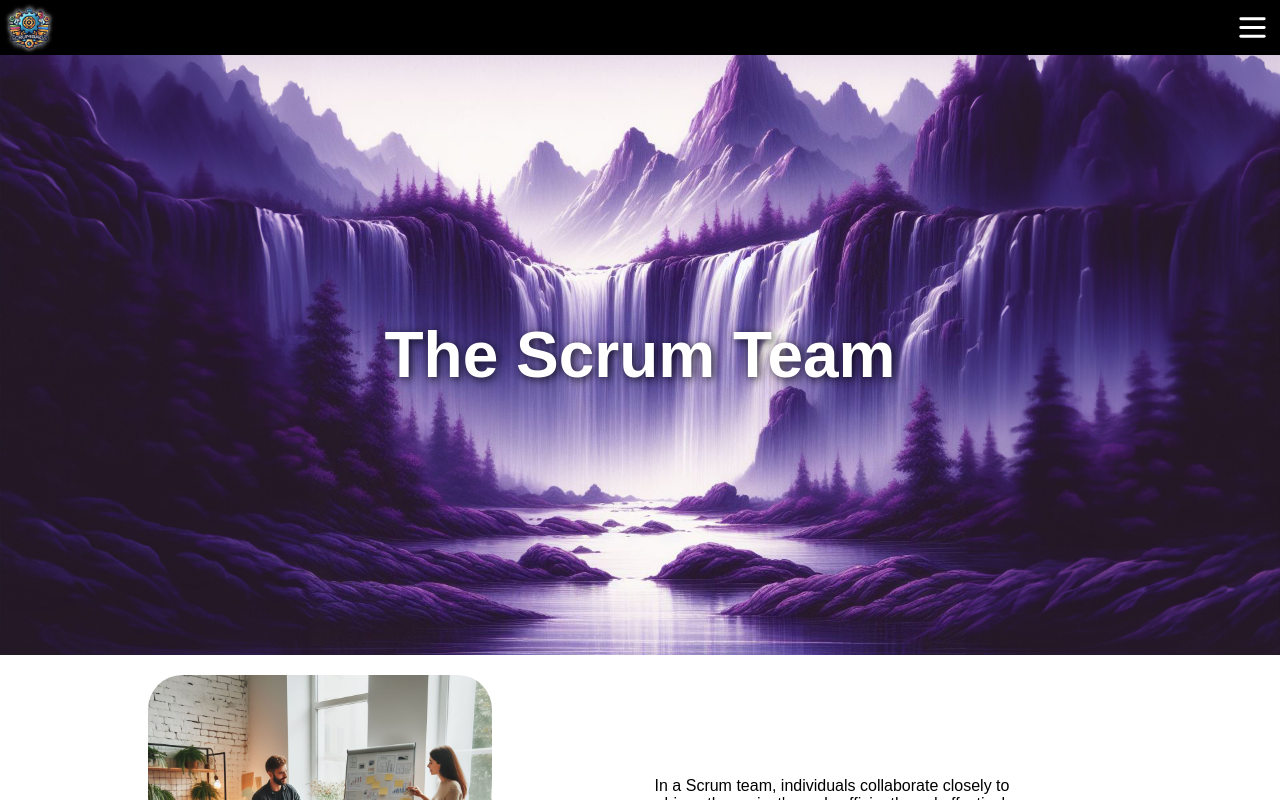
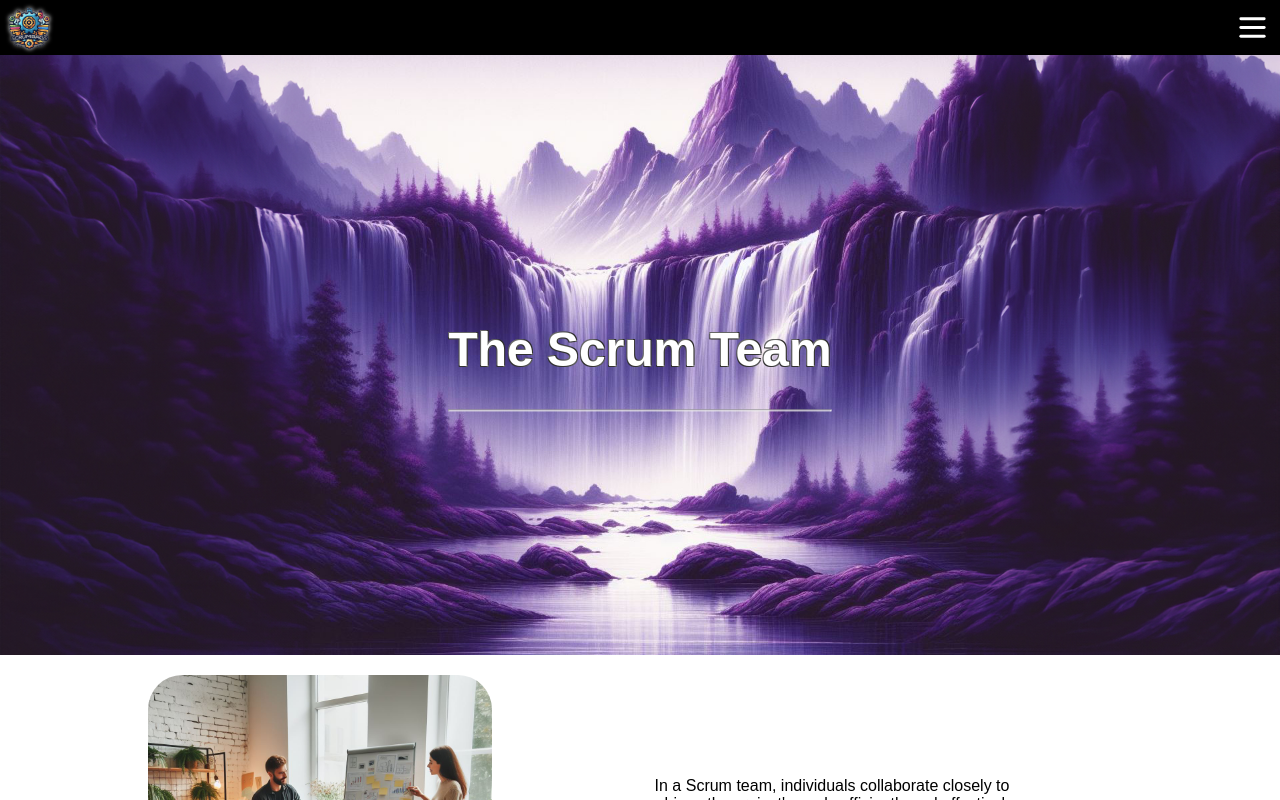
Before and after one commit to Memai2023/scrum-guide, a React (Vite) app: page /scrum-team in a window 1280 px wide. Shown: the top 800 px of the page. Built offline with nearby package versions, Linux system fonts and the light colour scheme; a web font is replaced by a local one.

Commit message:
test on every hero-pages

```diff
--- a/src/Components/Essence/HeroImage/index.jsx
+++ b/src/Components/Essence/HeroImage/index.jsx
@@ -1,15 +1,27 @@
-import React from 'react';
+import { useEffect, useState } from 'react';
 import styles from './HeroImage.module.css';
+import { Essence } from '../../../data/data';
 
-const HeroImage = () => {
+const HomeImage = () => {
+    const [loaded, setLoaded] = useState(false);
+
+    useEffect(() => {
+        const img = new Image();
+        img.onload = () => {
+            setLoaded(true);
+        };
+        img.src = Essence.heroImgSource;
+    }, []);
+
     return (
-        <div className={styles.hero}>
-            <img src='/Images/greenstrokes.jpg' alt="green picture" className={styles.image} />
-            <div className={styles.overlay}>
-                <h1 className={styles.text}>The Essence of Scrum</h1>
+        <div className={styles.heroContainer}>
+            <div className={`${styles.background} ${loaded ? styles.show : ''}`} style={{ backgroundImage: `url(${Essence.heroImgSource})` }}></div>
+            <div className={`${styles.content} ${loaded ? styles.show : ''}`}>
+                <h1 className={styles.header}>{Essence.heroTitle}</h1>
+                <hr className={styles.heroLine}></hr>
             </div>
         </div>
     );
 };
 
-export default HeroImage;
+export default HomeImage;
--- a/src/Components/ScrumTeam/Hero/Hero.module.css
+++ /dev/null
@@ -1,48 +0,0 @@
-.heroContainer {
-  height: 75vh;
-  width: 100%;
-  margin: 0;
-  padding: 0;
-  background-size: cover;
-  background-position: center;
-  display: flex;
-  justify-content: center;
-  align-items: center;
-  color: white;
-  text-shadow: 0px 0px 8px rgba(0, 0, 0, 0.8);
-  font-size: 3rem;
-  text-align: center;
- }
-
-
- .heroContainer h1 {
-  width: 100%;
-  text-align: center;
-  margin: 0;
-  font-size: 4rem;
-  color: #fff;
-  font-weight: bold;
-  text-shadow: 2px 2px 10px rgba(0, 0, 0, 0.8);
- }
-
-
- h1 {
-  all: unset;
-  width: 100%;
-  text-align: center;
-  font-size: 3rem;
- }
-
-
- @media (max-width: 768px) {
-  .heroContainer {
-      padding: 10px;
-      background-position: center;
-  }
-
-
-  .heroContainer h1 {
-      font-size: 2rem;
-      padding: 0 20px;
-  }
- }
--- a/src/Components/ScrumTeam/DevelopTeam/index.jsx
+++ b/src/Components/ScrumTeam/Hero/ScrumTeam.module.css
@@ -1,29 +1,56 @@
-import styles from './Develop.module.css'
-import {ScrumTeam} from '../../../data/data'
+.heroContainer {
+    background-repeat: no-repeat;
+    background-size: cover;
+    background-position: 50% 50%;
+    color: white;
+    display: flex;
+    flex-direction: column;
+    height: 75vh;
+    width: 100%;
 
-const DevelopTeam = () => {
-    return (
-        <>
-        <main className={styles.wraper}>
-            <div className={styles.wraperScrum}>
-                <div className={styles.headerWraper}>
-                    <h2 className={styles.headerScrum}>The Scrum Master</h2>
-                </div>
-                <div className={styles.textWraper}>
-                    <p className={styles.scrumText}>{ScrumTeam.scrumMasterText}</p>
-                </div>
-            </div>
-            <div className={styles.wraperDevelop}>
-                <div className={styles.developText}>
-                    <h2 className={styles.headerDevelop}>{ScrumTeam.bulletThree}</h2>
-                </div>
-                <div className={styles.textWraper}>
-                    <p className={styles.scrumText}>{ScrumTeam.developmentTeamText}</p>
-                </div>
-            </div>
-        </main>
-        </>
-    )
+    position: relative;
+    overflow: hidden;
+
 }
 
-export default DevelopTeam
+.content {
+    position: absolute;
+    top: 50%;
+    left: 50%;
+    transform: translate(-50%, -50%);
+    z-index: 1;
+    opacity: 0;
+    transition: opacity 0.5s ease-in-out;
+}
+.background {
+    position: absolute;
+    top: 0;
+    left: 0;
+    width: 100%;
+    height: 100%;
+    background-size: cover;
+    background-position: center;
+    opacity: 0;
+    transition: opacity 0.5s ease-in-out;
+}
+
+.show {
+    opacity: 1;
+}
+.header {
+    align-items: center;
+    display: flex;
+    height: auto;
+    flex-grow: 1;
+    font-size: 2.2rem;
+    justify-content: center;
+    text-align: center;
+    text-shadow: -1px -1px 0 #666666, 1px -1px 0 #302f2f, -1px 1px 0 #333333, 1px 1px 0 #5c5c5c;
+    width: 100%;
+}
+
+@media screen and (min-width: 768px) {
+    .header {
+        font-size: 3rem;
+    }
+}
--- a/src/Components/ScrumTeam/Hero/ScrumTeamHero.module.css
+++ /dev/null
@@ -1,44 +0,0 @@
-.heroContainer {
-  height: 75vh;
-  width: 100%;
-  margin: 0;
-  padding: 0;
-  background-size: cover;
-  background-position: center;
-  display: flex;
-  justify-content: center;
-  align-items: center;
-  color: white;
-  text-shadow: 0px 0px 8px rgba(0, 0, 0, 0.8);
-  font-size: 3rem;
-  text-align: center;
-}
-
-.heroContainer h1 {
-  width: 100%;
-  text-align: center;
-  margin: 0;
-  font-size: 4rem;
-  color: #fff;
-  font-weight: bold;
-  text-shadow: 2px 2px 10px rgba(0, 0, 0, 0.8);
-}
-
-h1 {
-  all: unset;
-  width: 100%;
-  text-align: center;
-  font-size: 3rem;
-}
-
-@media (max-width: 768px) {
-  .heroContainer {
-      padding: 10px;
-      background-position: center;
-  }
-
-  .heroContainer h1 {
-      font-size: 2rem;
-      padding: 0 20px;
-  }
-}
--- a/src/Components/ScrumTeam/Hero/index.jsx
+++ b/src/Components/ScrumTeam/Hero/index.jsx
@@ -1,13 +1,27 @@
-import React from "react";
-import { ScrumTeam } from "../../../data/data";
-import styles from "./Hero.module.css";
-
+import { useEffect, useState } from 'react';
+import styles from './ScrumTeam.module.css';
+import { ScrumTeam } from '../../../data/data';
 
 const ScrumHero = () => {
- return (
-   <div className={styles.heroContainer} style={{backgroundImage: `url(${ScrumTeam.heroImgSource})`}}>
-     <h1 className={styles.header}>{ScrumTeam.heroTitle}</h1>
-   </div>
- )
-}
+    const [loaded, setLoaded] = useState(false);
+
+    useEffect(() => {
+        const img = new Image();
+        img.onload = () => {
+            setLoaded(true);
+        };
+        img.src = ScrumTeam.heroImgSource;
+    }, []);
+
+    return (
+        <div className={styles.heroContainer}>
+            <div className={`${styles.background} ${loaded ? styles.show : ''}`} style={{ backgroundImage: `url(${ScrumTeam.heroImgSource})` }}></div>
+            <div className={`${styles.content} ${loaded ? styles.show : ''}`}>
+                <h1 className={styles.header}>{ScrumTeam.heroTitle}</h1>
+                <hr className={styles.heroLine}></hr>
+            </div>
+        </div>
+    );
+};
+
 export default ScrumHero;
--- a/src/Components/SprintEvents/Hero/Hero.module.css
+++ b/src/Components/SprintEvents/Hero/Hero.module.css
@@ -1,16 +1,43 @@
-.wraperHero {
+.heroContainer {
     background-repeat: no-repeat;
     background-size: cover;
     background-position: 50% 50%;
-    color: #fff;
+    color: white;
     display: flex;
     flex-direction: column;
     height: 75vh;
     width: 100%;
+
     position: relative;
+    overflow: hidden;
+
 }
 
-.headerText {
+.content {
+    position: absolute;
+    top: 50%;
+    left: 50%;
+    transform: translate(-50%, -50%);
+    z-index: 1;
+    opacity: 0;
+    transition: opacity 0.5s ease-in-out;
+}
+.background {
+    position: absolute;
+    top: 0;
+    left: 0;
+    width: 100%;
+    height: 100%;
+    background-size: cover;
+    background-position: center;
+    opacity: 0;
+    transition: opacity 0.5s ease-in-out;
+}
+
+.show {
+    opacity: 1;
+}
+.header {
     align-items: center;
     display: flex;
     height: auto;
@@ -18,23 +45,12 @@
     font-size: 2.2rem;
     justify-content: center;
     text-align: center;
-    color: #fff;
     text-shadow: -1px -1px 0 #666666, 1px -1px 0 #302f2f, -1px 1px 0 #333333, 1px 1px 0 #5c5c5c;
-    width: 100%;
-    height: 100%;
-    position: absolute;
-    font-size: 3rem;
-}
-
-.border {
-    position: absolute;
-    bottom: 5%;
-    background-color: gray;
     width: 100%;
 }
 
-@media screen and (max-width: 768px ){
-    .headerText {
-        font-size: 2.2rem;
+@media screen and (min-width: 768px) {
+    .header {
+        font-size: 3rem;
     }
 }
--- a/src/Components/SprintEvents/Hero/index.jsx
+++ b/src/Components/SprintEvents/Hero/index.jsx
@@ -1,15 +1,27 @@
-import {SprintEvents} from '../../../data/data'
-import styles from './Hero.module.css'
+import { useEffect, useState } from 'react';
+import styles from './Hero.module.css';
+import { SprintEvents } from '../../../data/data';
 
 const EventsHero = () => {
+    const [loaded, setLoaded] = useState(false);
+
+    useEffect(() => {
+        const img = new Image();
+        img.onload = () => {
+            setLoaded(true);
+        };
+        img.src = SprintEvents.heroImgSource;
+    }, []);
+
     return (
-        <>
-        <div style={{backgroundImage:`url(${SprintEvents.heroImgSource})`}} className={styles.wraperHero} >
-            <h1 className={styles.headerText}>Sprint Events</h1>
-            <hr class={styles.border}/>
+        <div className={styles.heroContainer}>
+            <div className={`${styles.background} ${loaded ? styles.show : ''}`} style={{ backgroundImage: `url(${SprintEvents.heroImgSource})` }}></div>
+            <div className={`${styles.content} ${loaded ? styles.show : ''}`}>
+                <h1 className={styles.header}>{SprintEvents.heroTitle}</h1>
+                <hr className={styles.heroLine}></hr>
+            </div>
         </div>
-        </>
-    )
-}
+    );
+};
 
-export default EventsHero
+export default EventsHero;
```
